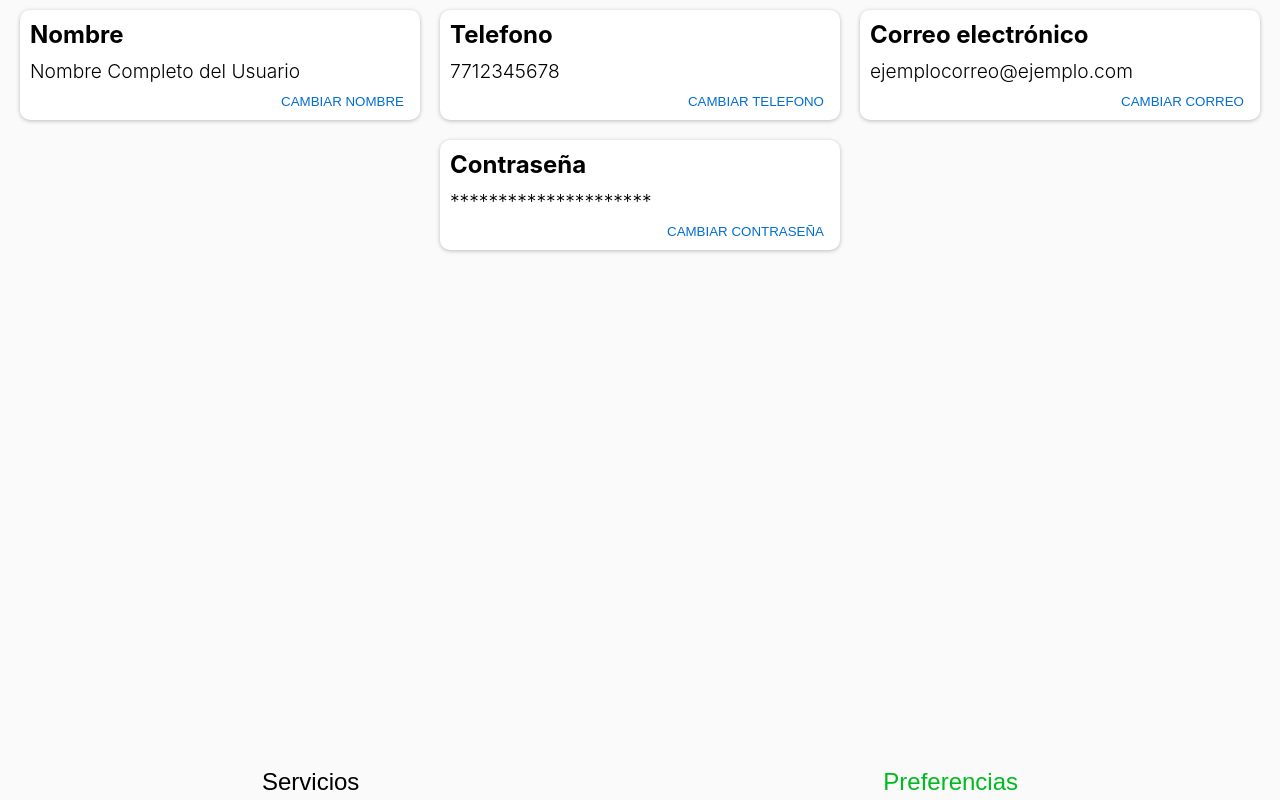
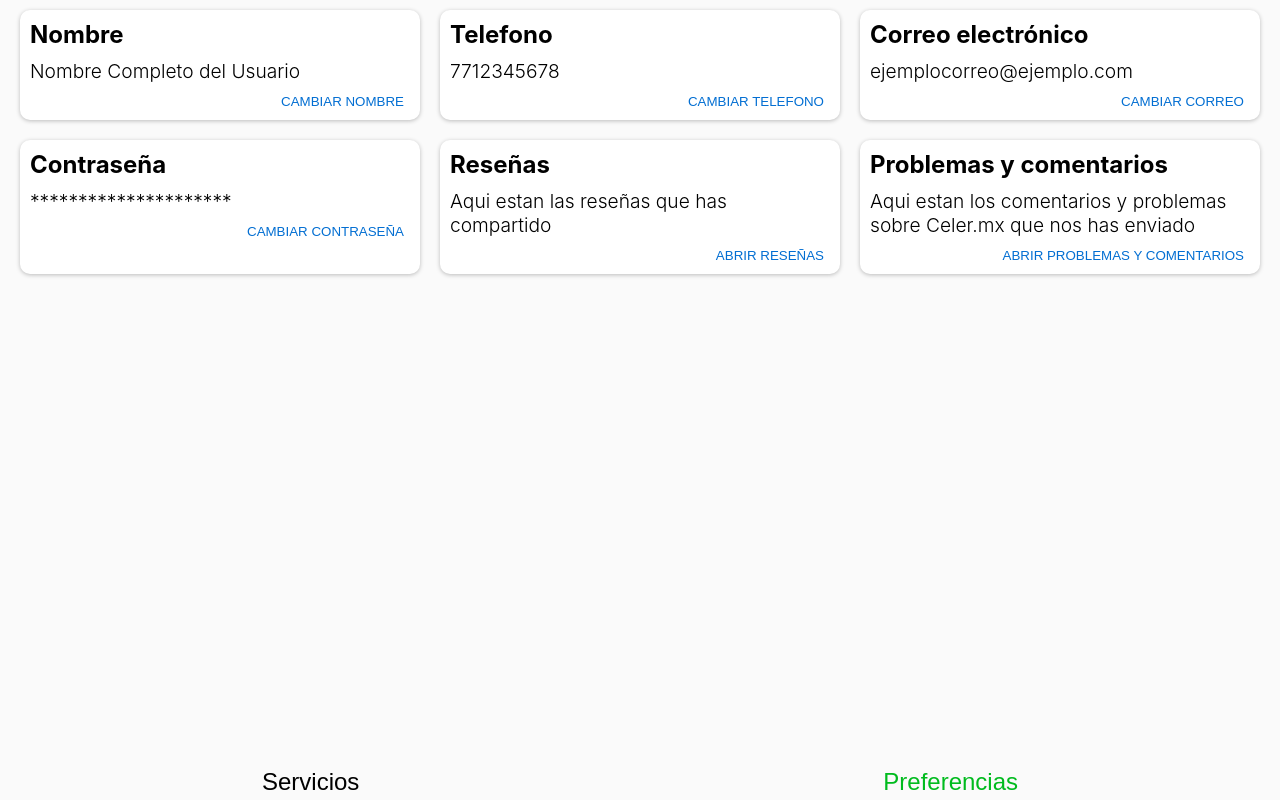
Before and after one commit to moctezumadaniel/tuservicio, a Next.js app: page / in a window 1280 px wide. Both pictures are taken after a click on the button "Preferencias". Built offline with nearby package versions, Linux system fonts and the light colour scheme.

Commit message:
new items added to the preferences tab

```diff
--- a/components/Preferences_tab/index.js
+++ b/components/Preferences_tab/index.js
@@ -12,8 +12,14 @@ function PreferencesTab (){
     const email = 'ejemplocorreo@ejemplo.com';
     const emailButton = 'CAMBIAR CORREO'
     const passwordDescription = 'Contraseña';
-    const password = '*********************'
-    const paswordButton = 'CAMBIAR CONTRASEÑA'
+    const password = '*********************';
+    const paswordButton = 'CAMBIAR CONTRASEÑA';
+    const reviewsTitle = 'Reseñas';
+    const reviewsDescription = 'Aqui estan las reseñas que has compartido';
+    const reviewsButton = 'ABRIR RESEÑAS';
+    const feedbackTitle = 'Problemas y comentarios';
+    const feedbackDescription = 'Aqui estan los comentarios y problemas sobre Celer.mx que nos has enviado';
+    const feedbackButton = 'ABRIR PROBLEMAS Y COMENTARIOS';
 
     return(
         currentGlobalTab === 'Preferences' ?
@@ -43,6 +49,18 @@ function PreferencesTab (){
                 <button className={styles.ItemButton}>{paswordButton}</button>
             </div>
 
+            <div className={styles.PreferenceItem}>
+                <div className={styles.ItemHeader}>{reviewsTitle}</div>
+                <div className={styles.ItemDescription}>{reviewsDescription}</div>
+                <button className={styles.ItemButton}>{reviewsButton}</button>
+            </div>
+
+            <div className={styles.PreferenceItem}>
+                <div className={styles.ItemHeader}>{feedbackTitle}</div>
+                <div className={styles.ItemDescription}>{feedbackDescription}</div>
+                <button className={styles.ItemButton}>{feedbackButton}</button>
+            </div>
+
         </div>
         :""
     )
--- a/package.json
+++ b/package.json
@@ -8,6 +8,7 @@
     "start": "next start"
   },
   "dependencies": {
+    "mongodb": "^3.6.4",
     "next": "10.0.7",
     "react": "17.0.1",
     "react-dom": "17.0.1",
```
Also changed, not shown: middleware/database.js (added), public/celer.png, 1 other file (tests, documents, lock files or other folders).
